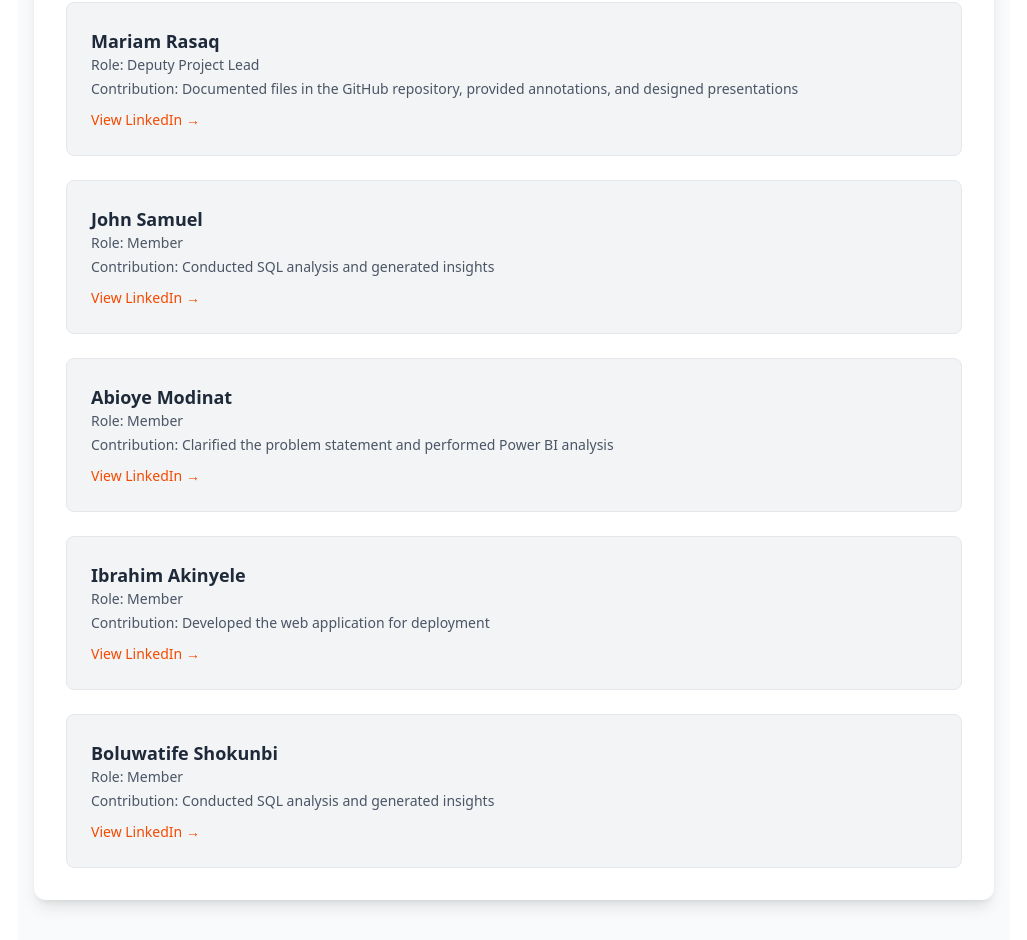
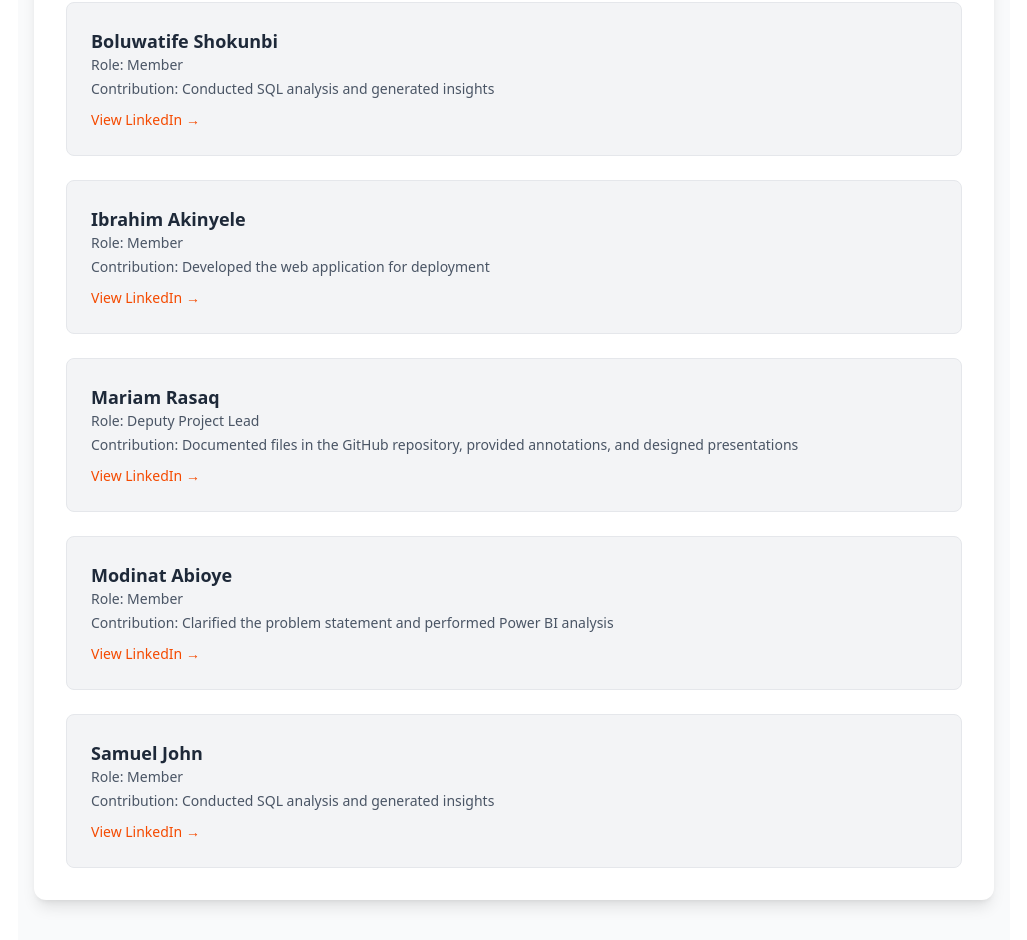
Before and after one commit to Akinyeleib/health-tech, a React (Vite) app: page /team in a window 1280 px wide. Shown: the part 404-1344 px from the top of the page, without its empty margins (126-1153 px from the left). Built offline with nearby package versions, Linux system fonts and the light colour scheme; no server answers.

Commit message:
team members - order by name asc

```diff
--- a/src/team-members.jsx
+++ b/src/team-members.jsx
@@ -10,22 +10,10 @@ const MeetTheTeam = () => {
       contribution: "Trained and developed the machine learning models and built the Flask application framework"
     },
     {
-      name: "Mariam Rasaq",
-      linkedin: "https://www.linkedin.com/in/mariam-rasaq-887425249",
-      role: "Deputy Project Lead ",
-      contribution: "Documented files in the GitHub repository, provided annotations, and designed presentations"
-    },
-    {
-      name: " John Samuel",
+      name: "Boluwatife Shokunbi",
       linkedin: "",
       role: "Member",
       contribution: "Conducted SQL analysis and generated insights"
-    },
-    {
-      name: "Abioye Modinat",
-      linkedin: "",
-      role: "Member",
-      contribution: "Clarified the problem statement and performed Power BI analysis"
     },
     {
       name: "Ibrahim Akinyele",
@@ -34,7 +22,19 @@ const MeetTheTeam = () => {
       contribution: "Developed the web application for deployment"
     },
     {
-      name: "Boluwatife Shokunbi",
+      name: "Mariam Rasaq",
+      linkedin: "https://www.linkedin.com/in/mariam-rasaq-887425249",
+      role: "Deputy Project Lead ",
+      contribution: "Documented files in the GitHub repository, provided annotations, and designed presentations"
+    },
+    {
+      name: "Modinat Abioye",
+      linkedin: "",
+      role: "Member",
+      contribution: "Clarified the problem statement and performed Power BI analysis"
+    },
+    {
+      name: "Samuel John",
       linkedin: "",
       role: "Member",
       contribution: "Conducted SQL analysis and generated insights"
```
